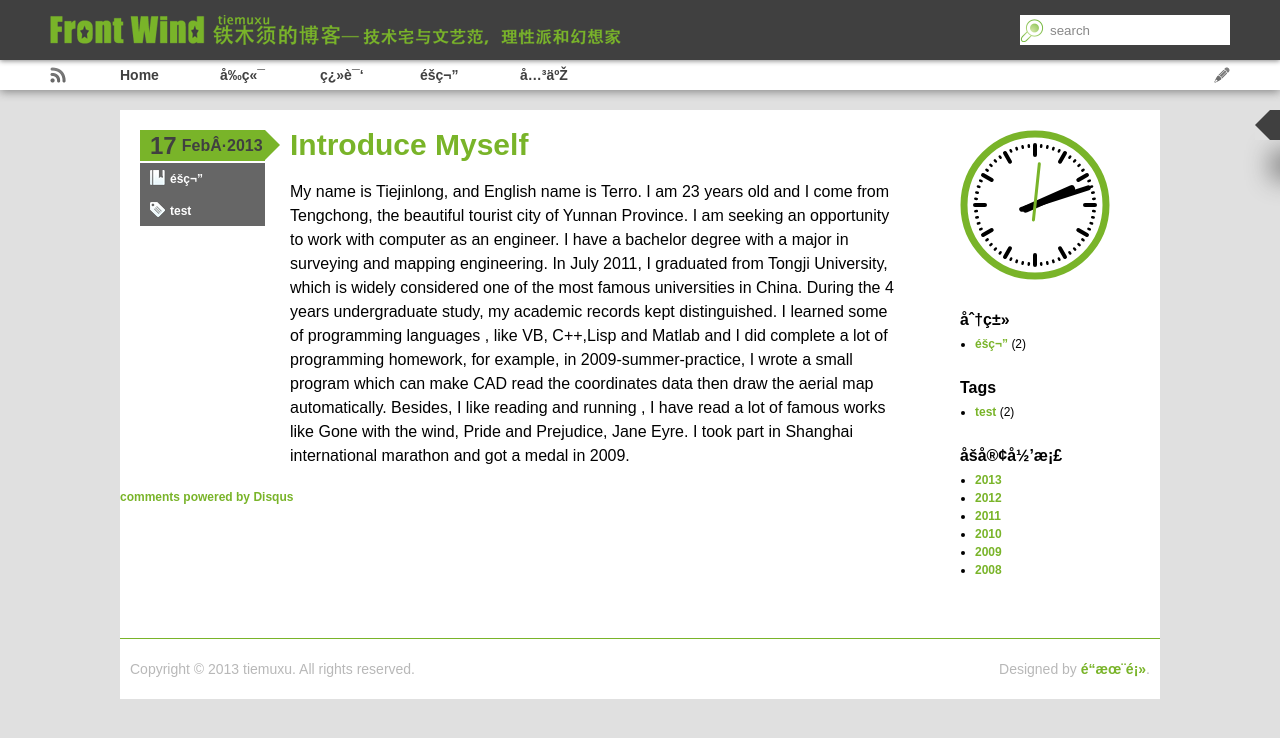
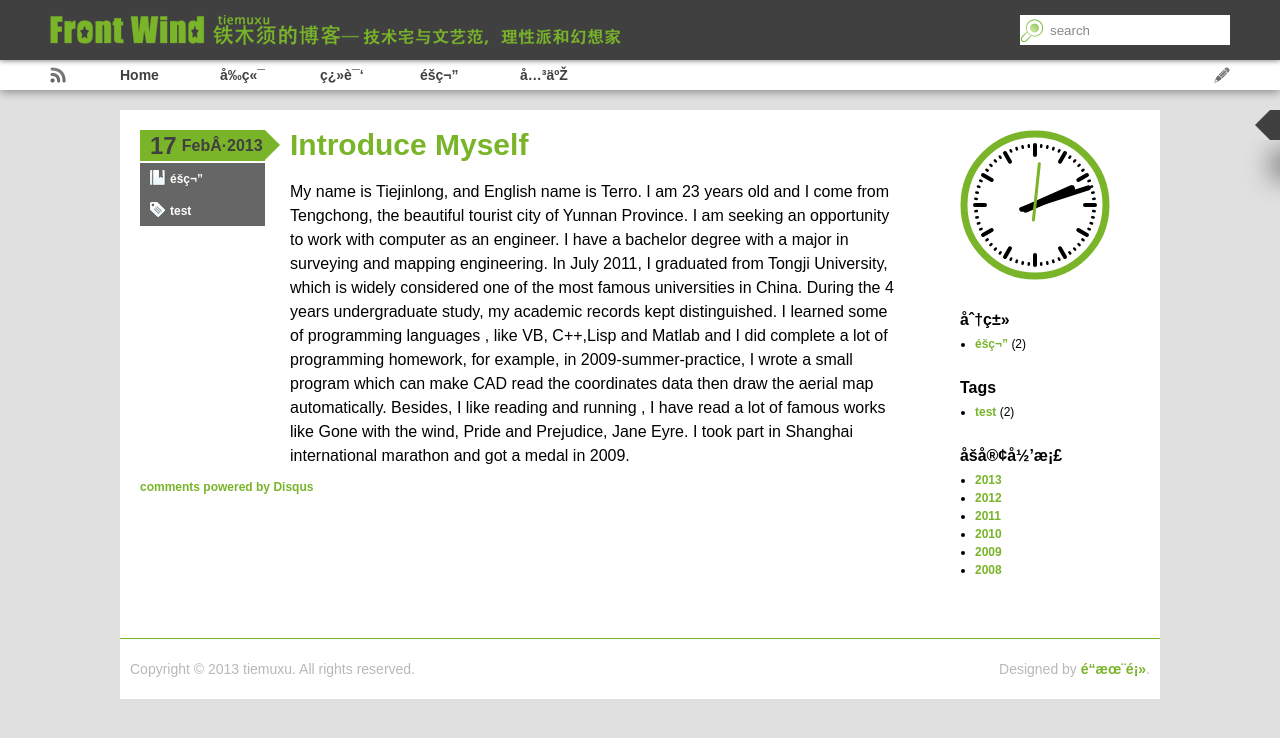
Before and after one commit to tiemuxu/tiemuxu.github.com, a Jekyll site: the page built from _posts/随笔/2013-02-17-introduce-myslef.html, in a window 1280 px wide. Shown: the top 738 px of the page. Built offline with Jekyll 4.4.1, drawn with Linux system fonts in a browser that asks for light colours; Markdown is read by kramdown in place of the engine named in the settings; comment, search, counter and statistics services are not loaded.

```diff
--- a/_layouts/post.html
+++ b/_layouts/post.html
@@ -40,5 +40,5 @@
     <h2>{{page.title}}</h2>
     {{content}}
 </div>
+{% include disqus.html %}
 </div>
-{% include disqus.html %}
```
